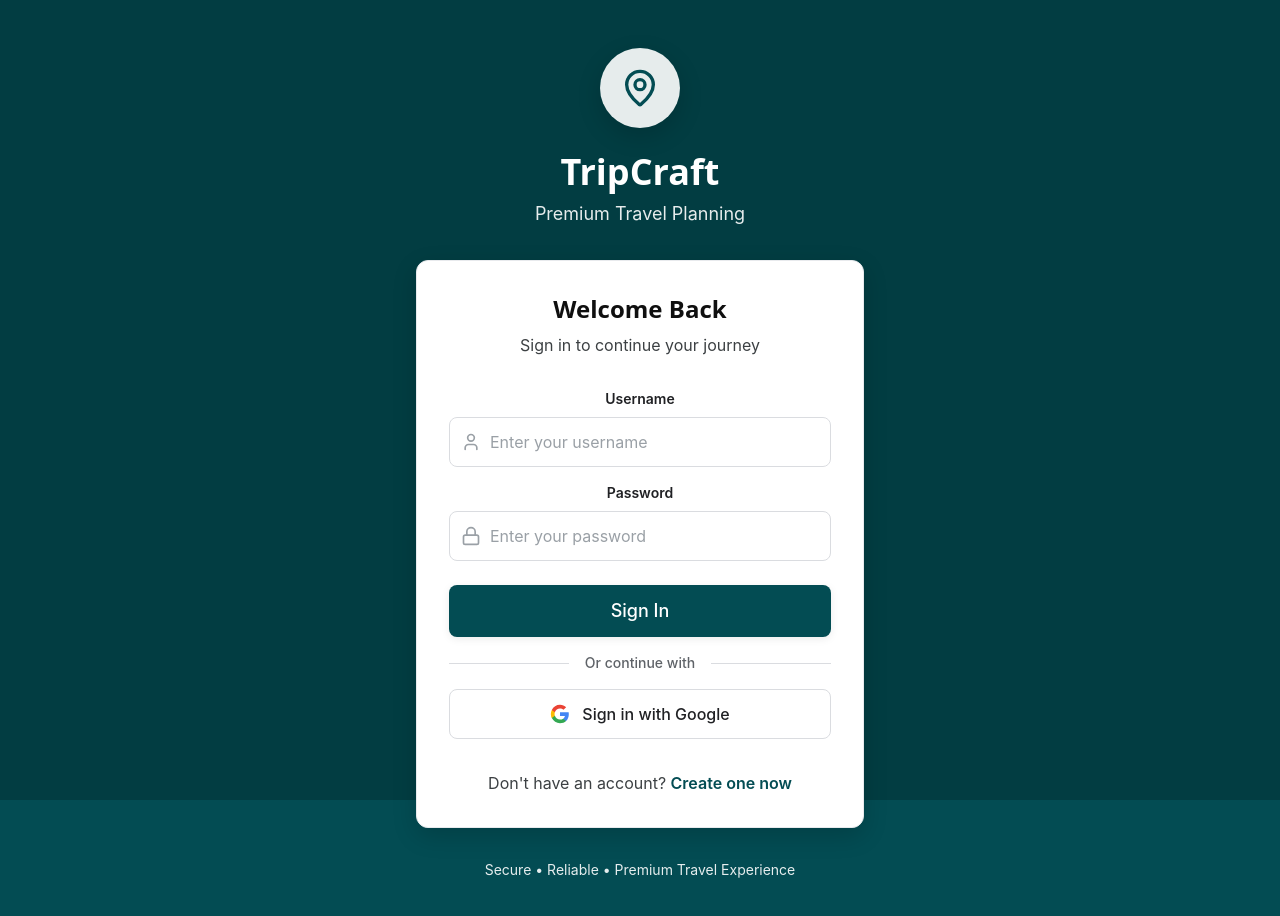
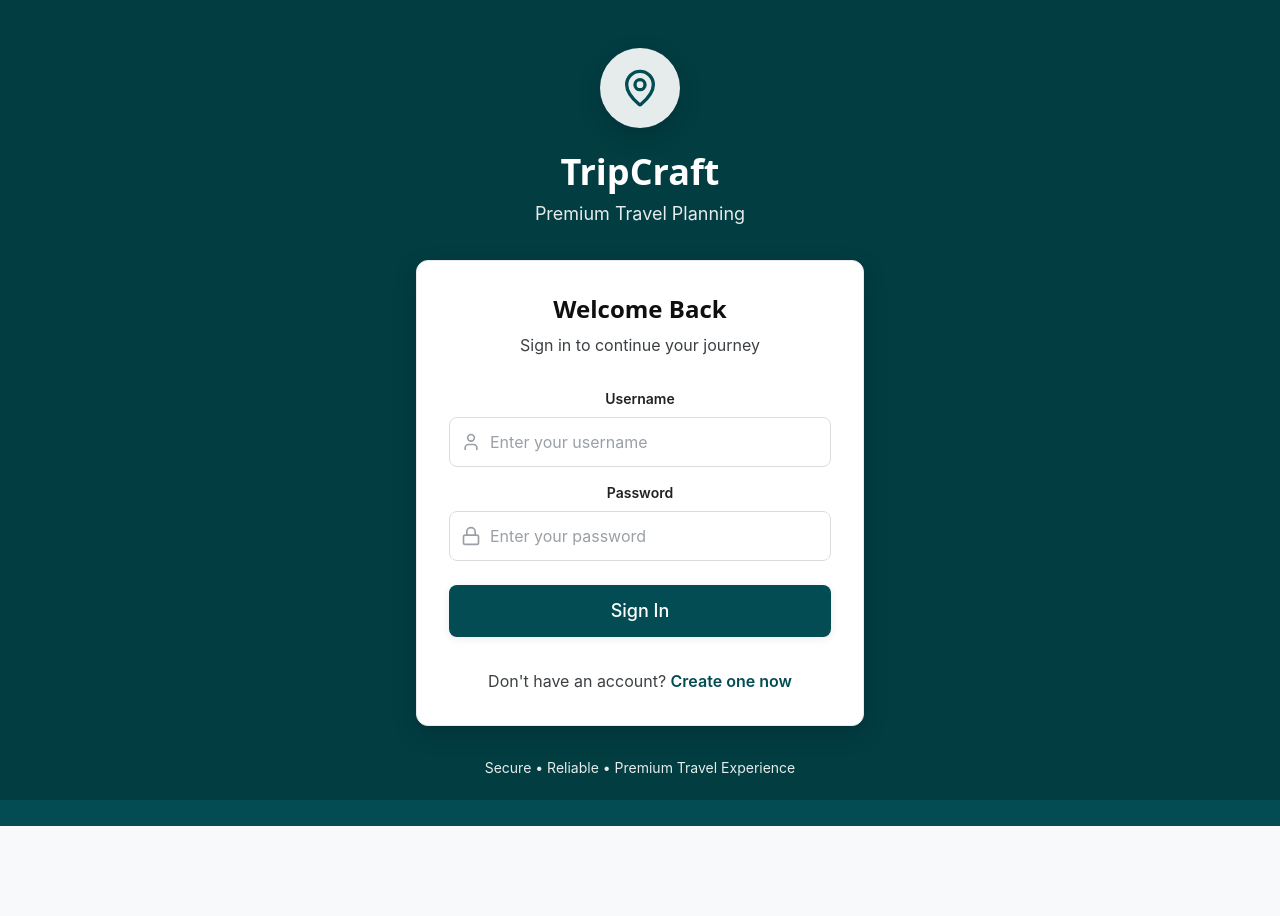
Before and after one commit to rmad17/trip-planner-fe, a React (Create React App) app: page /login in a window 1280 px wide. Shown: the top 916 px of the page. After the commit the page ends 826 px from the top, so only its background shows below. Built offline with nearby package versions, Linux system fonts and the light colour scheme; no server answers.

Commit message:
Hid google login

```diff
--- a/src/pages/Login.js
+++ b/src/pages/Login.js
@@ -132,7 +132,6 @@ const Login = () => {
                 </div>
               </div>
 
-              <div className="space-y-4">
               <button
                 type="submit"
                 disabled={loading}
@@ -140,30 +139,6 @@ const Login = () => {
               >
                 {loading ? 'Signing in...' : 'Sign In'}
               </button>
-
-                <div className="relative">
-                  <div className="absolute inset-0 flex items-center">
-                    <div className="w-full border-t border-gray-300" />
-                  </div>
-                  <div className="relative flex justify-center text-sm">
-                    <span className="px-4 bg-white text-gray-500 font-medium">Or continue with</span>
-                  </div>
-                </div>
-
-                <button
-                  type="button"
-                  onClick={handleGoogleLogin}
-                  className="w-full flex items-center justify-center px-4 py-3 border border-gray-300 rounded-lg text-gray-700 bg-white hover:bg-gray-50 focus:ring-2 focus:ring-primary-500 focus:border-primary-500 transition-colors font-medium"
-                >
-                  <svg className="w-5 h-5 mr-3" viewBox="0 0 24 24">
-                    <path fill="#4285F4" d="M22.56 12.25c0-.78-.07-1.53-.2-2.25H12v4.26h5.92c-.26 1.37-1.04 2.53-2.21 3.31v2.77h3.57c2.08-1.92 3.28-4.74 3.28-8.09z"/>
-                    <path fill="#34A853" d="M12 23c2.97 0 5.46-.98 7.28-2.66l-3.57-2.77c-.98.66-2.23 1.06-3.71 1.06-2.86 0-5.29-1.93-6.16-4.53H2.18v2.84C3.99 20.53 7.7 23 12 23z"/>
-                    <path fill="#FBBC05" d="M5.84 14.09c-.22-.66-.35-1.36-.35-2.09s.13-1.43.35-2.09V7.07H2.18C1.43 8.55 1 10.22 1 12s.43 3.45 1.18 4.93l2.85-2.22.81-.62z"/>
-                    <path fill="#EA4335" d="M12 5.38c1.62 0 3.06.56 4.21 1.64l3.15-3.15C17.45 2.09 14.97 1 12 1 7.7 1 3.99 3.47 2.18 7.07l3.66 2.84c.87-2.6 3.3-4.53 6.16-4.53z"/>
-                  </svg>
-                  Sign in with Google
-                </button>
-              </div>
             </form>
 
             <div className="mt-8 text-center">
```
Lines whose indentation alone changed are shown as unchanged.
